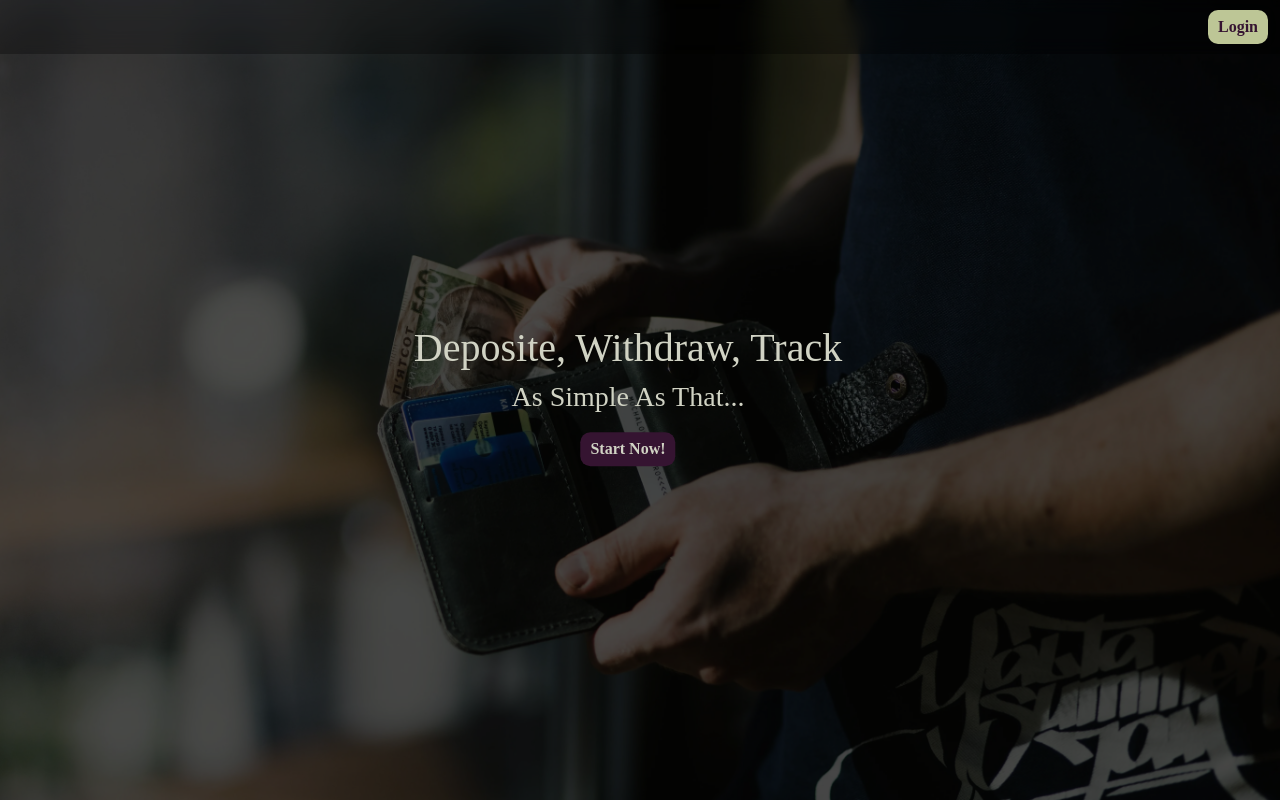
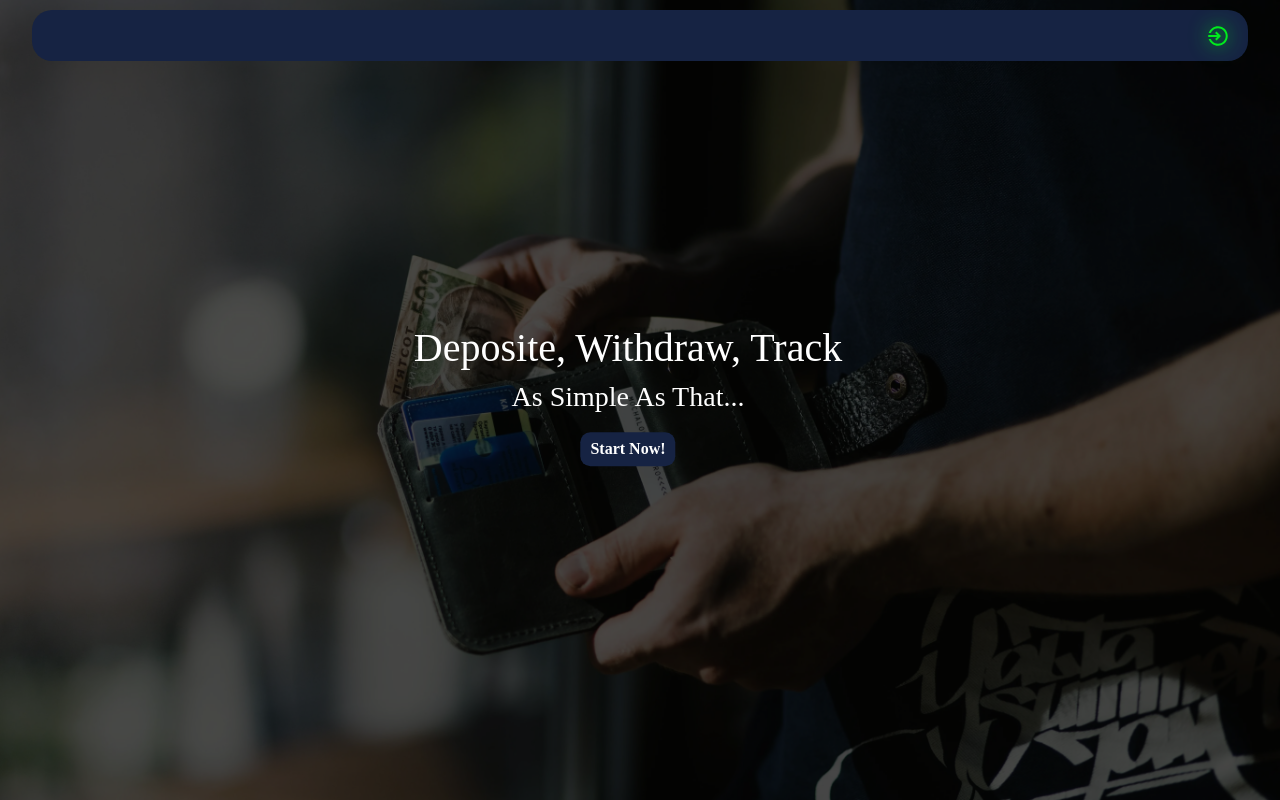
Before and after one commit to a-elshennawy/spending-tracker, a React (Vite) app: page / in a window 1280 px wide. Built offline with nearby package versions, Linux system fonts and the light colour scheme; no server answers; a web font is replaced by a local one.

Commit message:
new colors & layout

```diff
--- a/src/App.css
+++ b/src/App.css
@@ -8,13 +8,12 @@
 
 :root {
     font-size: 16px;
-    --hometext: #d1d3c4;
-    --background: #d1d3c4;
-    --text: #775253;
-    --btns_1: #351431;
-    --btns_2: #bdc696;
-    --textInBtns_1: #d1d3c4;
-    --textInBtns_2: #351431;
+    --background: #fff;
+    --primary: #162343;
+    --white: #fff;
+    --black: #000;
+    --red: #fd0000;
+    --green: #00eb1d;
 }
 
 html,
@@ -27,59 +26,60 @@ body {
     transition: all 0.3s ease-in-out;
 }
 
-body.dark {
-    --hometext: #d1d3c4;
-    --background: #351431;
-    --text: #d1d3c4;
-    --btns_1: #d1d3c4;
-    --btns_2: #bdc696;
-    --textInBtns_1: #351431;
-    --textInBtns_2: #351431;
-    transition: all 0.3s ease-in-out;
-}
-
 section {
-    padding: 60px 0px;
+    padding: 20px 0px;
 }
 
 nav {
-    position: fixed;
-    top: 0;
+    position: sticky;
+    top: 10px;
     left: 0;
-    padding: 10px 5px;
-    background-color: #0000004b;
-    backdrop-filter: blur(10px);
-    text-align: end;
+    padding: 8px;
+    background-color: var(--primary);
+    width: 95% !important;
+    margin: 0 auto !important;
+    border-radius: 20px;
     z-index: 111;
+    display: flex !important;
+    align-items: center !important;
+    justify-content: space-between !important;
 
     .logInBtn {
         padding: 5px 10px;
         border: none;
         border-radius: 10px;
-        background-color: var(--btns_2);
+        background-color: transparent;
+        align-items: start;
 
         a {
-            color: var(--textInBtns_2);
+            color: var(--green);
+            filter: drop-shadow(0 0 10px var(--green));
             text-decoration: none;
             font-weight: bold;
         }
     }
 
     .logoutBtn {
-        padding: 5px 10px;
+        padding: 0;
         border: none;
         border-radius: 10px;
-        background-color: var(--btns_1);
-        color: var(--textInBtns_1);
+        background-color: transparent;
+        color: var(--red);
+        filter: drop-shadow(0 0 10px var(--red));
     }
 
-    .themeIcon {
-        cursor: pointer;
-        svg {
-            font-size: 25px;
-            color: var(--btns_1);
+    .navHomeBtn {
+        background-color: transparent;
+        border: none;
+        a {
+            text-decoration: none;
+            font-weight: bold;
         }
     }
+}
+
+.startNav {
+    justify-content: end !important;
 }
 
 .bgLayer {
@@ -93,22 +93,6 @@ nav {
     filter: brightness(30%);
 }
 
-.toHomeBtn {
-    position: fixed;
-    top: 10px;
-    left: 5px;
-    padding: 5px 10px;
-    border: none;
-    border-radius: 10px;
-    background-color: var(--btns_1);
-
-    a {
-        color: var(--textInBtns_1);
-        text-decoration: none;
-        font-weight: bold;
-    }
-}
-
 .landingPage {
     .innerDev {
         position: fixed;
@@ -118,19 +102,20 @@ nav {
         width: max-content !important;
 
         .text {
-            color: var(--hometext) !important;
+            color: var(--white) !important;
         }
 
         .action {
             padding: 10px 0px;
+
             .signUpBtn {
                 padding: 5px 10px;
                 border: none;
                 border-radius: 10px;
-                background-color: var(--btns_1);
+                background-color: var(--primary);
 
                 a {
-                    color: var(--textInBtns_1);
+                    color: var(--white);
                     text-decoration: none;
                     font-weight: bold;
                 }
@@ -144,21 +129,22 @@ nav {
     top: 30%;
     left: 50%;
     transform: translate(-50%, -30%);
-    background-color: var(--btns_1);
-    color: var(--textInBtns_1);
+    background-color: var(--primary);
+    color: var(--white);
     padding: 10px 5px;
     border-radius: 10px;
 
     .inputContainer {
         margin: 10px 0px;
         input {
-            width: 100%;
-            background-color: var(--textInBtns_1);
-            color: var(--btns_1);
+            width: 100% !important;
+            background-color: var(--white);
+            color: var(--primary);
             border-radius: 10px;
             border: none;
             padding: 5px;
             width: fit-content;
+            text-transform: none !important;
 
             &:focus {
                 outline: none;
@@ -170,60 +156,64 @@ nav {
         padding: 5px 10px;
         border: none;
         border-radius: 10px;
-        background-color: var(--textInBtns_1);
-        color: var(--btns_1);
+        background-color: var(--white);
+        color: var(--primary);
         font-weight: bold;
     }
 }
 
 .home {
-    color: var(--text);
-
     .balance {
+        background-color: var(--primary);
+        color: var(--white);
+        border-radius: 20px;
         width: max-content;
 
         h3 {
             font-size: 2.188rem;
+            margin-bottom: 0;
         }
 
         h1 {
             font-size: 3.75rem;
+            margin-bottom: 0;
 
             span {
                 margin-inline-start: 10px;
                 cursor: pointer;
                 svg {
                     font-size: 1.875rem;
-                    color: var(--btns_1);
+                    color: var(--text);
                 }
             }
         }
     }
 
     .actions {
+        padding: 8px 0px;
+        gap: 10px;
+
         button {
-            padding: 5px 10px;
+            padding: 0px;
             border: none;
-            margin-inline-end: 10px;
             font-weight: bold;
             border-radius: 10px;
-        }
+            background-color: transparent;
 
-        .depBtn {
-            background-color: var(--btns_2);
-            color: var(--textInBtns_2);
-        }
-
-        .withdrawBtn {
-            background-color: var(--btns_1);
-            color: var(--textInBtns_1);
+            img {
+                width: 35px;
+            }
         }
     }
 
     .recent {
-        h5 {
-            padding: 0.313rem 0rem;
-            font-size: 1rem;
+        h4 {
+            background-color: var(--primary);
+            padding: 5px;
+            font-size: 1.125rem;
+            border-radius: 10px;
+            color: var(--white);
+            width: fit-content !important;
 
             svg {
                 margin-inline-start: 5px;
@@ -233,45 +223,60 @@ nav {
             .delLog {
                 cursor: pointer;
                 margin-inline-start: 5px;
+
                 svg {
                     font-size: 20px;
-                    color: var(--btns_1) !important;
                 }
             }
         }
 
         button {
             padding: 5px 10px;
-            background-color: var(--btns_1);
+            background-color: var(--primary);
             border: none;
             border-radius: 10px;
             a {
                 text-decoration: none;
-                color: var(--textInBtns_1);
+                color: var(--white);
                 font-weight: bold;
             }
         }
     }
 }
 
+.toHomeBtn {
+    position: fixed;
+    top: 10px;
+    left: 10px;
+    padding: 5px 10px;
+    background-color: var(--primary);
+    border: none;
+    border-radius: 10px;
+
+    a {
+        color: var(--white);
+        text-decoration: none;
+    }
+}
+
 .moneyModal {
     border-radius: 10px;
-    background-color: var(--btns_1);
     backdrop-filter: blur(10px);
-    color: var(--textInBtns_1);
+    color: var(--white);
     padding: 10px;
 
     label {
         display: block;
         padding-bottom: 5px;
     }
+
     input,
     select,
     textarea {
         padding: 5px;
         border-radius: 10px;
-        background-color: var(--btns_2);
-        color: var(--textInBtns_2);
+        background-color: var(--white);
+        color: var(--primary);
         border: none;
 
         &:focus {
@@ -282,10 +287,10 @@ nav {
     button {
         padding: 5px 10px;
         border-radius: 10px;
-        background-color: var(--btns_2);
+        background-color: var(--white);
         backdrop-filter: blur(10px);
         border: none;
-        color: var(--textInBtns_2) !important;
+        color: var(--primary) !important;
         font-weight: bold;
     }
 }
@@ -296,11 +301,10 @@ nav {
     .spendReport {
         .spendItem {
             width: fit-content;
-            background: rgba(56, 56, 56, 0.1) !important;
+            background-color: var(--primary);
             backdrop-filter: blur(10px);
-            border: 1px solid rgba(255, 255, 255, 0.2);
-            border-radius: 10px;
-            color: var(--text) !important;
+            border-radius: 20px;
+            color: var(--white) !important;
             padding: 10px;
 
             h3 {
--- a/src/App.jsx
+++ b/src/App.jsx
@@ -8,7 +8,6 @@ const LandingPage = lazy(() => import("./components/pages/LandingPage"));
 const Transactions = lazy(() => import("./components/pages/Transactions"));
 const Login = lazy(() => import("./components/pages/Login"));
 const Signup = lazy(() => import("./components/pages/Signup"));
-const ForgetPassword = lazy(() => import("./components/pages/ForgetPassword"));
 
 function App() {
   return (
@@ -22,7 +21,6 @@ function App() {
             </Route>
             <Route path="/login" element={<Login />} />
             <Route path="/signup" element={<Signup />} />
-            <Route path="/password-reset" element={<ForgetPassword />} />
           </Routes>
         </Suspense>
       </Router>
--- a/src/components/contexts/ThemeProvider.jsx
+++ /dev/null
@@ -1,43 +0,0 @@
-import { useContext, createContext, useEffect, useState } from "react";
-import { MdDarkMode, MdLightMode } from "react-icons/md";
-
-const ThemeContext = createContext();
-
-export default function ThemeProvider({ children }) {
-  const [theme, setTheme] = useState(() => {
-    try {
-      return localStorage.getItem("theme") || "light";
-    } catch {
-      return "light";
-    }
-  });
-
-  useEffect(() => {
-    document.body.className = theme;
-    localStorage.setItem("theme", theme);
-  }, [theme]);
-  return (
-    <>
-      <ThemeContext value={{ theme, setTheme }}>
-        <div>{children}</div>
-      </ThemeContext>
-    </>
-  );
-}
-
-export const ThemeToggle = () => {
-  const { theme, setTheme } = useContext(ThemeContext);
-
-  return (
-    <>
-      <span
-        className="themeIcon mx-3"
-        onClick={() => {
-          setTheme((theme) => (theme === "light" ? "dark" : "light"));
-        }}
-      >
-        {theme === "light" ? <MdDarkMode /> : <MdLightMode />}
-      </span>
-    </>
-  );
-};
--- a/src/components/layout/Navbar.jsx
+++ b/src/components/layout/Navbar.jsx
@@ -1,6 +1,7 @@
 import { Link, useNavigate, useLocation } from "react-router-dom";
 import { useAuth } from "../contexts/AuthContext";
-import { ThemeToggle } from "../contexts/ThemeProvider";
+import { IoMdLogIn, IoMdLogOut } from "react-icons/io";
+import { FcHome } from "react-icons/fc";
 
 export default function Navbar() {
   const { currentUser, logout } = useAuth();
@@ -18,22 +19,31 @@ export default function Navbar() {
 
   return (
     <>
-      <nav className="container-fluid m-0">
+      <nav
+        className={
+          !currentUser || location.pathname !== "/transactions"
+            ? "startNav"
+            : ""
+        }
+      >
         {currentUser ? (
           <>
             {location.pathname === "/transactions" && (
-              <button className="toHomeBtn">
-                <Link to={"/"}>home</Link>
+              <button className="navHomeBtn">
+                <Link to={"/"}>
+                  <FcHome size={24} />
+                </Link>
               </button>
             )}
-            <ThemeToggle />
             <button className="logoutBtn" onClick={handleLogout}>
-              sign out
+              <IoMdLogOut size={24} />
             </button>
           </>
         ) : (
           <button className="logInBtn">
-            <Link to={"/login"}>login</Link>
+            <Link to={"/login"}>
+              <IoMdLogIn size={24} />
+            </Link>
           </button>
         )}
       </nav>
--- a/src/components/pages/ForgetPassword.jsx
+++ /dev/null
@@ -1,28 +0,0 @@
-import { Link } from "react-router-dom";
-
-export default function ForgetPassword() {
-  return (
-    <>
-      <button className="toHomeBtn z-2">
-        <Link to={"/"}>home</Link>
-      </button>
-      <div className="container-fluid m-0 row justify-content-center align-items-center">
-        <form className="logForm col-lg-2 col-10 text-center z-2">
-          <h4 className="mb-4">password reset</h4>
-          <div className="inputContainer">
-            <label className="d-block pb-2" htmlFor="email">
-              <strong>email address</strong>
-            </label>
-            <input type="email" id="email" />
-          </div>
-          <button className="logBtn my-3 d-block mx-auto">
-            reset password
-          </button>
-          <div>
-            <Link to={"/login"}>login</Link>
-          </div>
-        </form>
-      </div>
-    </>
-  );
-}
--- a/src/components/pages/Login.jsx
+++ b/src/components/pages/Login.jsx
@@ -65,7 +65,7 @@ export default function Login() {
             disabled={loading}
             type="submit"
           >
-            {loading ? "Logging in..." : "Login"}
+            {loading ? "wait..." : "Login"}
           </button>
           <div>
             <Link to={"/signup"}>no account ?</Link>
```
Also changed, not shown: src/components/pages/Transactions.jsx (+5 -6 lines), src/components/reusables/walletComponents/BalanceActions.jsx (+7 -5 lines), src/components/reusables/walletComponents/RecentTransactions.jsx (+5 -6 lines), src/main.jsx (+3 -9 lines), public/icons/add-payment.png (added), public/icons/minus-payment.png (added).
